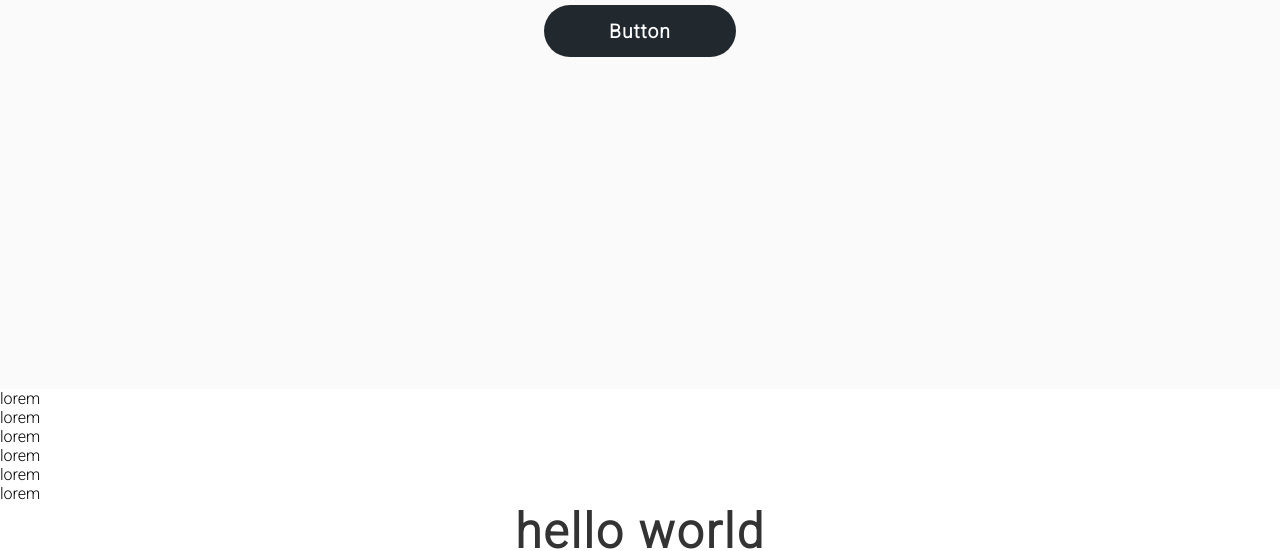
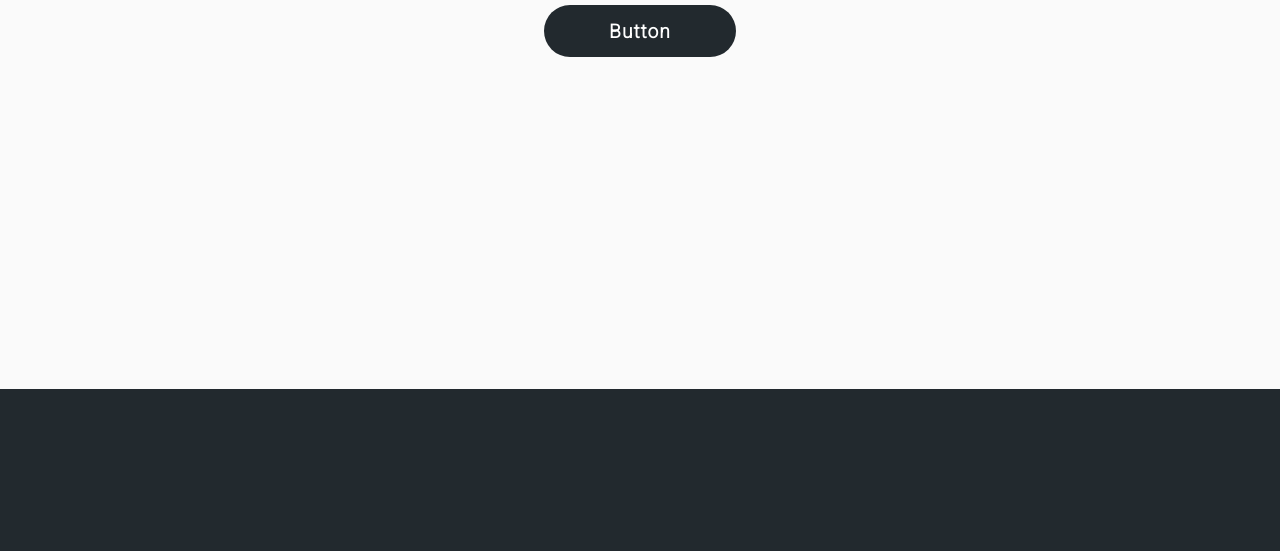
Before and after one commit to alexisbiersack/Practice, a plain HTML site: page index.html in a window 1280 px wide. Shown: the part 411-962 px from the top of the page. Drawn offline with Linux system fonts and the light colour scheme.

Commit message:
holidays but still practicing ahahaha

```diff
--- a/css/main.css
+++ b/css/main.css
@@ -1,32 +1,39 @@
 @import url('https://fonts.googleapis.com/css?family=Roboto:300,700i');
+
 * {
     margin: 0;
-     padding: 0;
-     box-sizing: border-box;
+    padding: 0;
+    box-sizing: border-box;
 }
-html,body,main {
+
+html, body, main {
     width: 100%;
 }
+
 body {
     /* overflow: hidden; */
     background: #fff;
     font-family: 'Roboto', sans-serif;
 }
+
 header {
     width: 100%;
     height: 100vh;
     background: #fafafa;
 }
+
 header {
     display: grid;
     grid-auto-columns: 1fr;
 }
+
 .container {
     display: flex;
     align-items: center;
     justify-content: center;
     flex-direction: column;
 }
+
 h1 {
     text-align: center;
     color: #333;
@@ -34,6 +41,7 @@ h1 {
     font-size: 3em;
     margin-bottom: 1.7rem;
 }
+
 .button {
     outline: none;
     border: none;
@@ -49,7 +57,21 @@ h1 {
     letter-spacing: 1px;
     border-radius: 2rem;
 }
+
 .button:hover {
     background: #444;
     opacity: 0.9;
 }
+
+.hero {
+    background: #22292e;
+    display: grid;
+    grid-template-columns: 1fr 1fr;
+    grid-template-rows: 400px;
+}
+
+.inner-column {
+    display: flex;
+    justify-content: center;
+    align-items: center;
+}
--- a/index.html
+++ b/index.html
@@ -1,4 +1,4 @@
-<!DOCTYPE html>
+    <!DOCTYPE html>
 <html lang="en">
 <head>
     <meta charset="UTF-8">
@@ -17,12 +17,12 @@
             </div>
         </header>
         <section class="hero bg-hero">
-            <div class="inner-column inner-bg">lorem</div>
-            <div class="inner-column inner-bg">lorem</div>
-            <div class="inner-column inner-bg">lorem</div>
-            <div class="inner-column inner-bg">lorem</div>
-            <div class="inner-column inner-bg">lorem</div>
-            <div class="inner-column inner-bg">lorem</div>
+            <div class="inner-column inner-bg">Lorem ipsum dolor sit amet, consectetur adipisicing elit. Nemo pariatur maxime, placeat sint, numquam, dolorum quod fugiat cum odio saepe dicta! Optio quas accusamus dolores, placeat hic saepe nam eos!</div>
+            <div class="inner-column inner-bg">Lorem ipsum dolor sit amet, consectetur adipisicing elit. Architecto libero sequi repellendus inventore esse tempora unde modi, incidunt quam, porro ipsam expedita voluptate eum assumenda recusandae nisi deleniti voluptatibus nobis.</div>
+            <div class="inner-column inner-bg">Lorem ipsum dolor sit amet, consectetur adipisicing elit. Nisi perferendis, ratione delectus quis temporibus eligendi facere at natus omnis, consequuntur sequi neque corporis vero itaque nam sint quos, possimus accusamus.</div>
+            <div class="inner-column inner-bg">Lorem ipsum dolor sit amet, consectetur adipisicing elit. Obcaecati tenetur quas ea ut fugiat, in corporis praesentium, molestiae assumenda iusto provident consequatur illo impedit soluta accusantium quibusdam blanditiis, consequuntur ducimus!</div>
+            <div class="inner-column inner-bg">Lorem ipsum dolor sit amet, consectetur adipisicing elit. Optio, tempora blanditiis ipsa sed in necessitatibus beatae non adipisci, provident, iure soluta doloremque, perferendis molestias voluptate rem quo fugiat facere perspiciatis.</div>
+            <div class="inner-column inner-bg">Lorem ipsum dolor sit amet, consectetur adipisicing elit. Molestiae quisquam nesciunt laborum veniam quidem, deleniti magni, ad praesentium, tempora dolorum illum tenetur porro, dicta rerum dolore molestias eligendi nisi quasi!</div>
         </section>
         <section class="social">
             <h1>hello world</h1>
```
